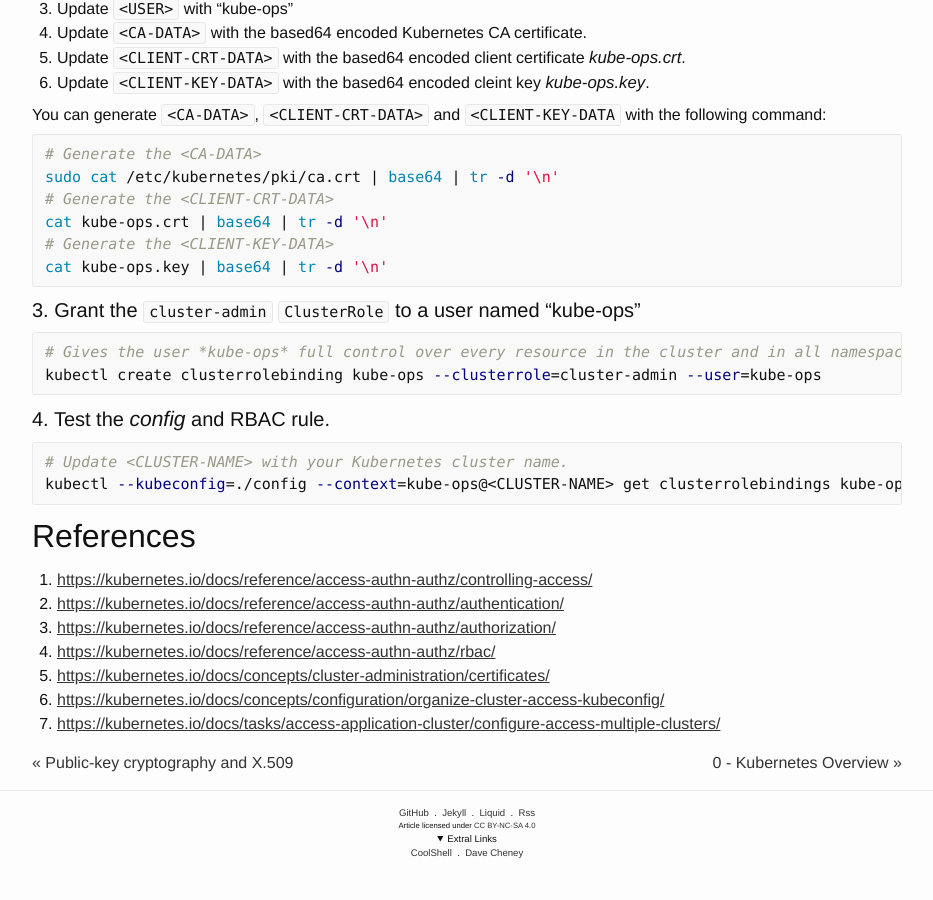
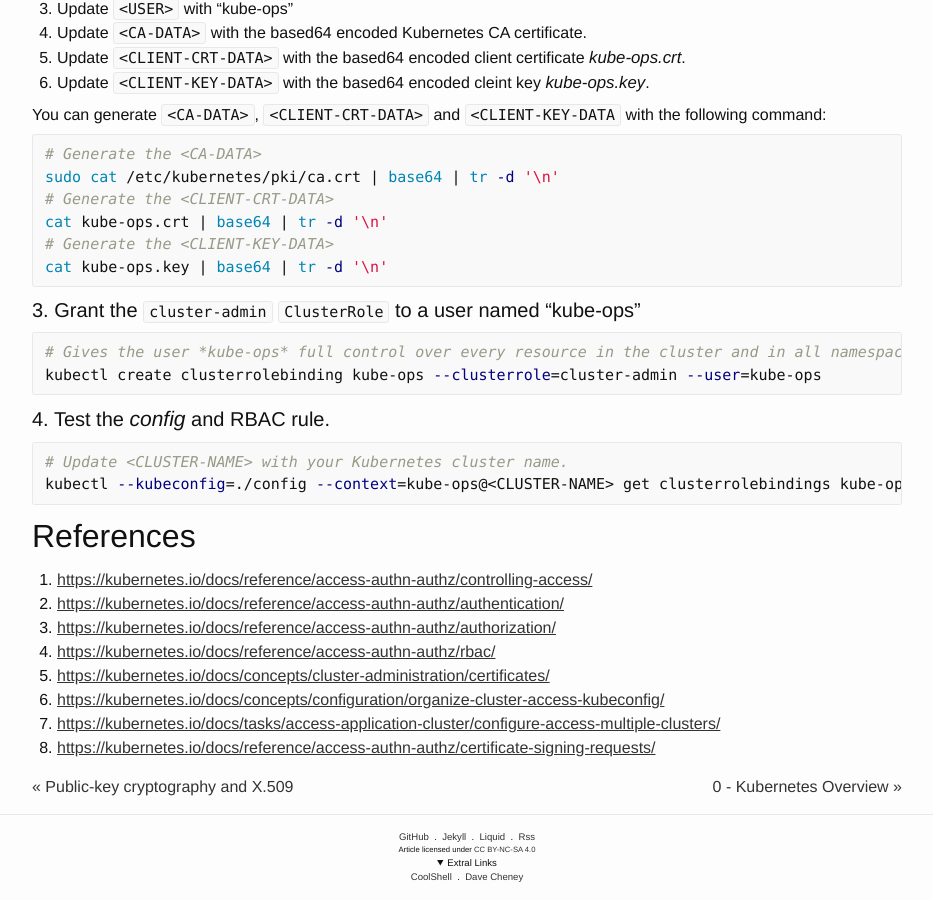
Before and after one commit to ousiax/ousiax.github.io, a Jekyll site: the page built from _posts/2019-02-01-access-kubernetes-api-with-client-certificates.md, in a window 1280 px wide and 900 px high, scrolled down 3524 px. Shown: the whole window, without its empty margins (173-1106 px from the left). Built offline with Jekyll 4.4.1, drawn with Linux system fonts in a browser that asks for light colours; before the commit the page ends 4400 px from its top, so only the background shows below that; some of the changed lines change nothing that is shown.

Commit message:
modified:   2019-02-01-access-kubernetes-api-with-client-certificates.md

```diff
--- a/_posts/2019-02-01-access-kubernetes-api-with-client-certificates.md
+++ b/_posts/2019-02-01-access-kubernetes-api-with-client-certificates.md
@@ -162,3 +162,4 @@ kubectl --kubeconfig=./config --context=kube-ops@<CLUSTER-NAME> get clusterroleb
 1. [https://kubernetes.io/docs/concepts/configuration/organize-cluster-access-kubeconfig/](
 https://kubernetes.io/docs/concepts/configuration/organize-cluster-access-kubeconfig/)
 1. [https://kubernetes.io/docs/tasks/access-application-cluster/configure-access-multiple-clusters/](https://kubernetes.io/docs/tasks/access-application-cluster/configure-access-multiple-clusters/)
+1. [https://kubernetes.io/docs/reference/access-authn-authz/certificate-signing-requests/](https://kubernetes.io/docs/reference/access-authn-authz/certificate-signing-requests/)
```
